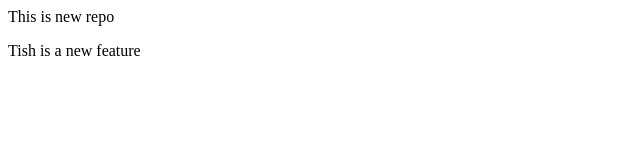
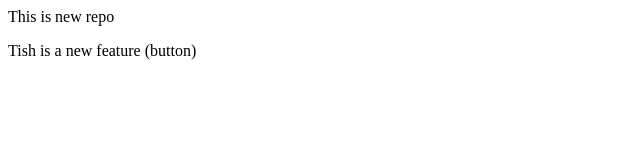
Before and after one commit to Nik-a12y/localRepo, a plain HTML site: page index.html in a window 1280 px wide. Shown: the full height of the page, 0-640 px from the left. Drawn offline with Linux system fonts and the light colour scheme.

```diff
--- a/index.html
+++ b/index.html
@@ -1,2 +1,2 @@
 <p>This is new repo</p>
-<p>Tish is a new feature</p>
+<p>Tish is a new feature (button)</p>
```
